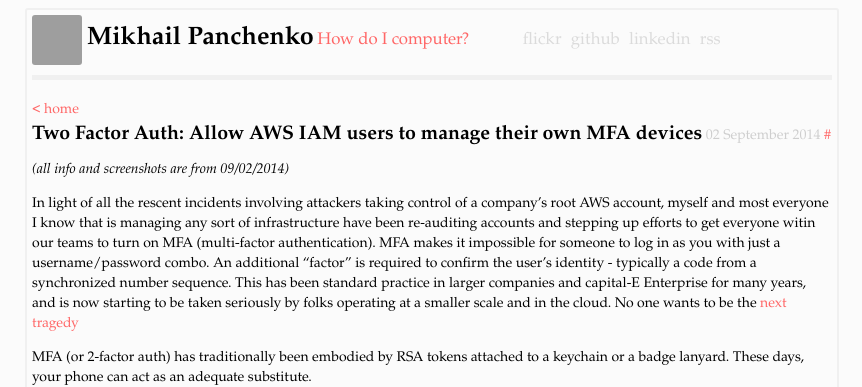
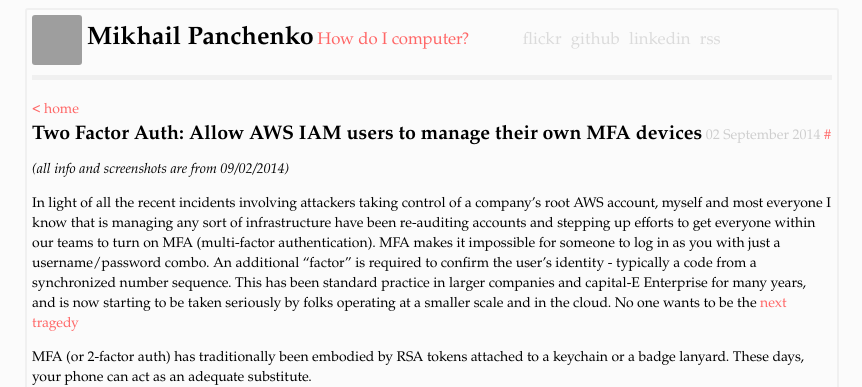
Before and after one commit to mihasya/mihasya.github.com, a Jekyll site: the page built from _posts/2014-09-02-Allow-aws-iam-users-to-manage-their-own-mfa-device.md, in a window 1280 px wide and 900 px high, cut to the strip 0-387 px from the top of the window. Shown: the whole strip, without its empty margins (208-1070 px from the left). Built offline with Jekyll 4.4.1, drawn with Linux system fonts in a browser that asks for light colours; Markdown is read by kramdown in place of the engine named in the settings; comment, search, counter and statistics services are not loaded; some of the changed text lies outside the part shown; grey boxes are pictures that could not be loaded.

Commit message:
typos in MFA post

```diff
--- a/_posts/2014-09-02-Allow-aws-iam-users-to-manage-their-own-mfa-device.md
+++ b/_posts/2014-09-02-Allow-aws-iam-users-to-manage-their-own-mfa-device.md
@@ -5,10 +5,10 @@
 
 _(all info and screenshots are from 09/02/2014)_
 
-In light of all the rescent incidents involving attackers taking control of a
+In light of all the recent incidents involving attackers taking control of a
 company's root AWS account, myself and most everyone I know that is managing any
 sort of infrastructure have been re-auditing accounts and stepping up efforts to
-get everyone witin our teams to turn on MFA (multi-factor authentication).  MFA
+get everyone within our teams to turn on MFA (multi-factor authentication).  MFA
 makes it impossible for someone to log in as you with just a username/password
 combo. An additional "factor" is required to confirm the user's identity -
 typically a code from a synchronized number sequence. This has been standard
```
Also changed, not shown: other parts of _posts/2014-09-02-Allow-aws-iam-users-to-manage-their-own-mfa-device.md (+1 -1 lines).
